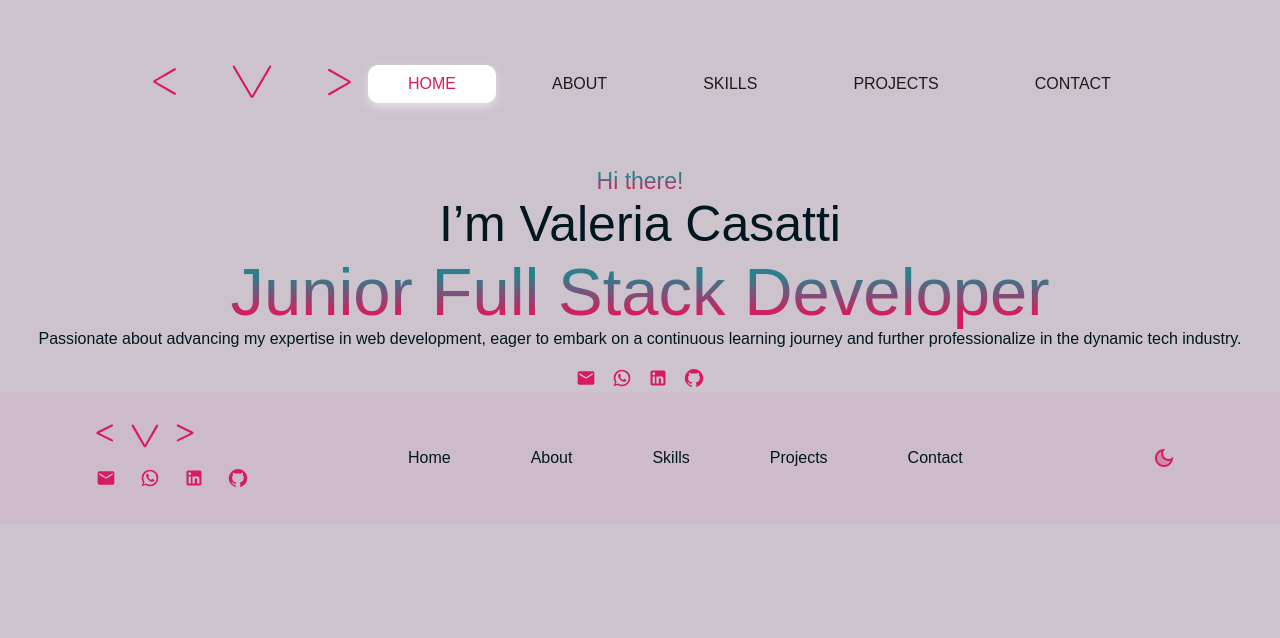
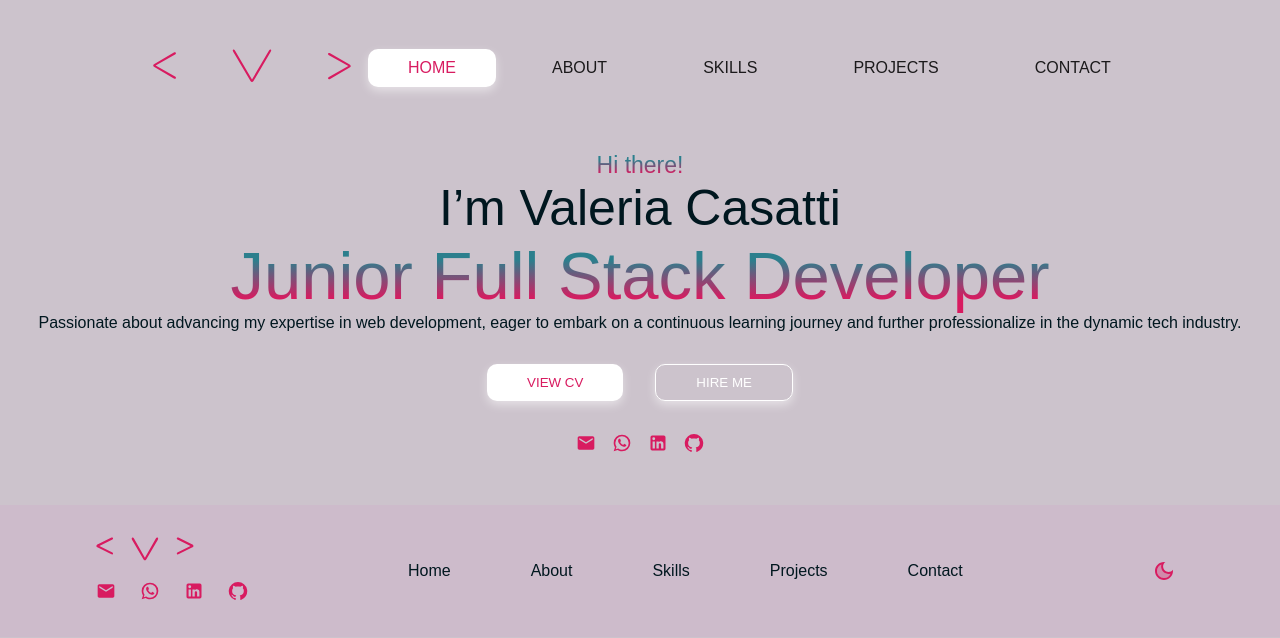
Before and after one commit to valeriacasatti/portfolio, a React (Vite) app: page / in a window 1280 px wide. Shown: the top 638 px of the page. Built offline with nearby package versions, Linux system fonts and the light colour scheme; a web font is replaced by a local one.

Commit message:
home page

```diff
--- /dev/null
+++ b/src/components/common/button/Button.jsx
@@ -0,0 +1,12 @@
+// eslint-disable-next-line react/prop-types
+const Button = ({ children, onClick, className, ...props }) => {
+  return (
+    <>
+      <button onClick={onClick} className={className} {...props}>
+        {children}
+      </button>
+    </>
+  );
+};
+
+export default Button;
--- a/src/components/layouts/footer/Footer.jsx
+++ b/src/components/layouts/footer/Footer.jsx
@@ -24,6 +24,7 @@ const Footer = () => {
       sx={{
         backgroundColor: "rgba(212, 39, 166, 0.05)",
         padding: "2rem 6rem",
+        marginTop: "3rem",
       }}
     >
       <Grid2 container>
--- a/src/components/layouts/navbar/navbar.css
+++ b/src/components/layouts/navbar/navbar.css
@@ -29,8 +29,7 @@
 .MuiPaper-root.MuiAppBar-root {
   --Paper-shadow: none !important;
   --Paper-overlay: none !important;
-  /* background-color: #00171f; */
-  padding: 3rem 2rem;
+  padding: 2rem 2rem 3rem 2rem;
 }
 
 /* logo */
--- a/src/components/pages/home/Home.jsx
+++ b/src/components/pages/home/Home.jsx
@@ -6,9 +6,27 @@ import MailIcon from "@mui/icons-material/Mail";
 import WhatsAppIcon from "@mui/icons-material/WhatsApp";
 import LinkedInIcon from "@mui/icons-material/LinkedIn";
 import GitHubIcon from "@mui/icons-material/GitHub";
+import Button from "../../common/button/Button";
+
+import "./home.css";
 
 const Home = () => {
   const pink600 = pink[600];
+
+  // view CV
+  const handleOpenCV = () => {
+    window.open(
+      "https://drive.google.com/file/d/1HhufSxW5p8dEQUTKweb3JOcFWlRnLz4C/view?usp=sharing"
+    );
+  };
+
+  // send email
+  const emailURL =
+    "https://mail.google.com/mail/?view=cm&fs=1&to=valeria.casatti@gmail.com&su=Interested%20in%20your%20services&body=Hi,%20I%20would%20like%20to%20know%20more%20about%20your%20work.";
+
+  const handleSendEmail = () => {
+    window.open(emailURL, "_blank");
+  };
 
   return (
     <Box textAlign="center">
@@ -20,17 +38,26 @@ const Home = () => {
         embark on a continuous learning journey and further professionalize in
         the dynamic tech industry.
       </p>
+
       {/* buttons */}
+      <Box display="flex" justifyContent="center" mt="2rem" gap={4}>
+        <Button onClick={handleOpenCV} className="contained-btn">
+          view cv
+        </Button>
+        <Button onClick={handleSendEmail} className="outlined-btn">
+          hire me
+        </Button>
+      </Box>
       {/* icons */}
       <Box
         sx={{
           display: "flex",
           justifyContent: "center",
           gap: 2,
-          marginTop: "20px",
+          marginTop: "2rem",
         }}
       >
-        <a href="mailto:valeria.casatti@gmail.com" target="_blank">
+        <a href={emailURL} target="_blank">
           <MailIcon sx={{ color: pink600, fontSize: 20 }} />
         </a>
 
@@ -41,11 +68,7 @@ const Home = () => {
         <a href="https://www.linkedin.com/in/valeriacasatti" target="_blank">
           <LinkedInIcon sx={{ color: pink600, fontSize: 20 }} />
         </a>
-        <a
-          href="https://github.com/valeriacasatti"
-          target="_blank"
-          rel="noopener noreferrer"
-        >
+        <a href="https://github.com/valeriacasatti" target="_blank">
           <GitHubIcon sx={{ color: pink600, fontSize: 20 }} />
         </a>
       </Box>
--- /dev/null
+++ b/src/components/pages/home/home.css
@@ -0,0 +1,34 @@
+/* buttons */
+.contained-btn {
+  text-transform: uppercase;
+  border: none;
+  font-weight: 500;
+  border-radius: 10px;
+  padding: 10px 40px;
+  background-color: #fff;
+  color: #d81b60;
+  box-shadow: 0px 4px 10px rgba(255, 255, 255, 0.5);
+  transition: all 0.3s ease-in-out;
+}
+
+.contained-btn:hover {
+  cursor: pointer;
+  box-shadow: 0px 10px 15px rgba(255, 255, 255, 0.5);
+}
+
+.outlined-btn {
+  text-transform: uppercase;
+  border: 1px solid #fff;
+  font-weight: 500;
+  border-radius: 10px;
+  padding: 10px 40px;
+  background-color: transparent;
+  color: #fff;
+  box-shadow: 0px 4px 10px rgba(255, 255, 255, 0.5);
+  transition: all 0.3s ease-in-out;
+}
+
+.outlined-btn:hover {
+  cursor: pointer;
+  box-shadow: 0px 10px 15px rgba(255, 255, 255, 0.5);
+}
```
